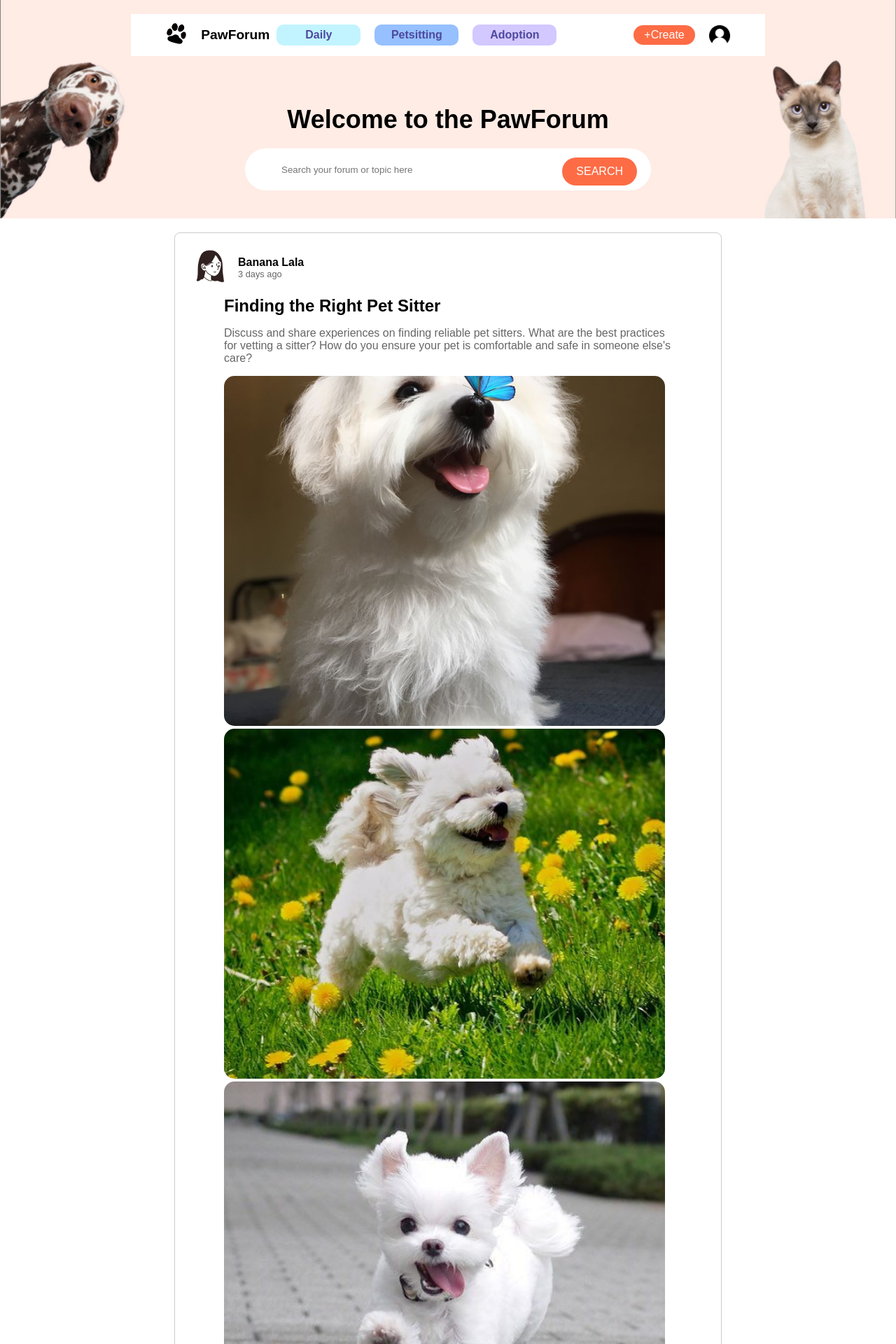
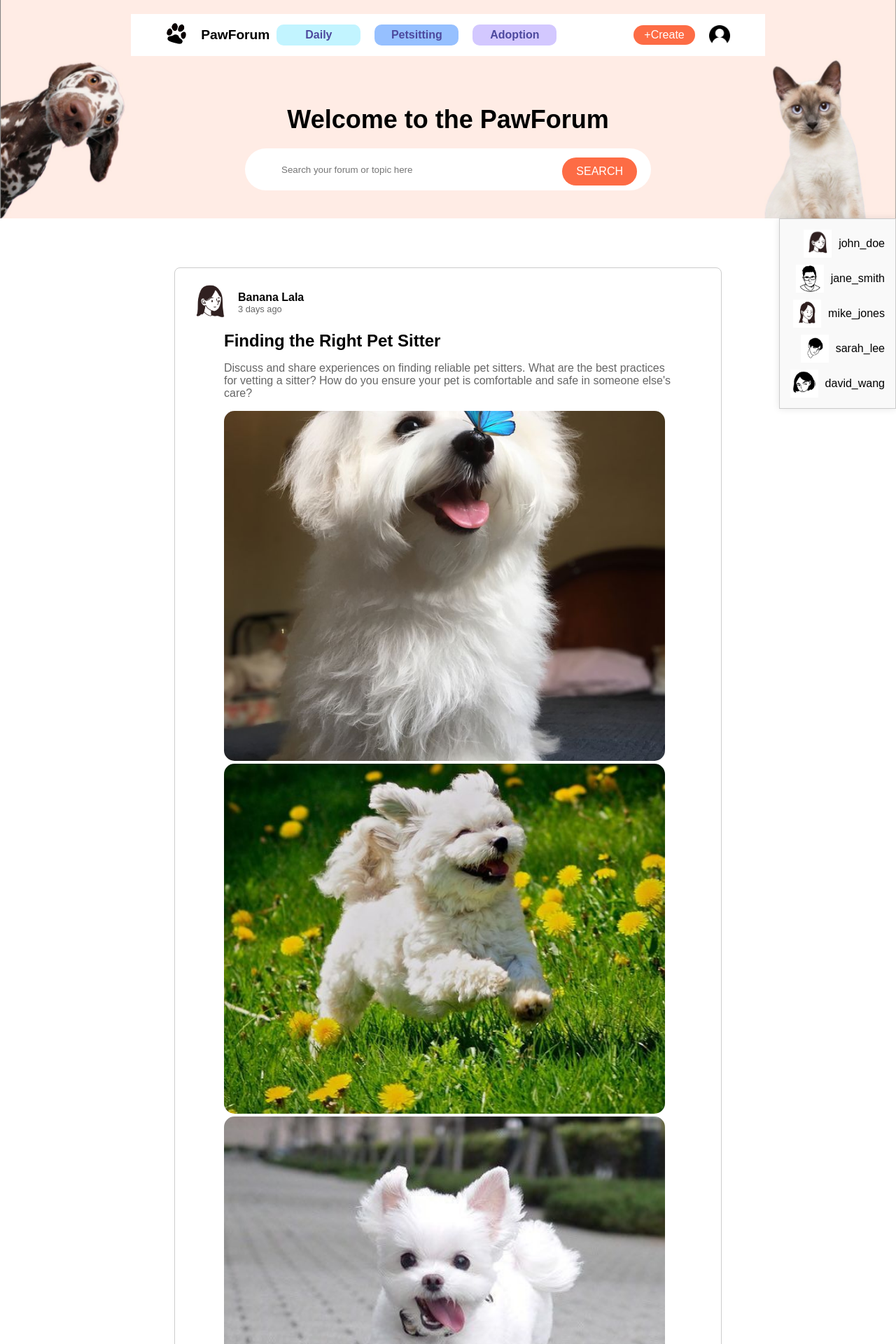
Before and after one commit to Misoto22/Paw-Forum, a Flask app: page /reply in a window 1280 px wide. Shown: the top 1920 px of the page at 70% size. Run offline with Flask 3, Linux system fonts and the light colour scheme; the visitor is signed in with stand-in values (Sample User, id 1).

Commit message:
create a user list for user who apply for the posted task

```diff
--- a/app/static/css/style.css
+++ b/app/static/css/style.css
@@ -26,7 +26,7 @@ nav {
   margin-right: 10px;
 }
 
-.nav-img img{
+.nav-img img {
   width: 30px;
   height: 30px;
   margin-left: 20px;
@@ -196,7 +196,7 @@ footer {
 }
 
 /* LOGIN */
-.nav-register a{
+.nav-register a {
   color: #ff6347;
   text-decoration: underline;
 }
@@ -230,7 +230,7 @@ footer {
   margin: 0 10px; /* Optional: Add space between the buttons */
 }
 
-.signuplink p{
+.signuplink p {
   text-decoration: underline;
   color: #ff6347;
 }
@@ -601,7 +601,6 @@ textarea {
   background-color: #e5533b;
 }
 
-
 /* POST REPLY page*/
 .reply-button {
   padding: 5px 10px;
@@ -725,3 +724,63 @@ textarea {
   border-radius: 4px;
   resize: vertical;
 }
+
+.forum-container {
+  position: relative;
+  padding-top: 50px;
+}
+
+.forum-detail-container {
+  position: relative;
+}
+
+.user-list-container {
+  position: absolute;
+  top: 0;
+  right: 0;
+  background-color: #f9f9f9;
+  border: 1px solid #ccc;
+  padding: 10px;
+  box-shadow: 0 0 10px rgba(0, 0, 0, 0.1);
+  z-index: 1000;
+}
+
+.user-list {
+  display: flex;
+  flex-direction: column;
+  align-items: flex-end;
+}
+
+.user {
+  display: flex;
+  align-items: center;
+  margin: 5px;
+  cursor: pointer;
+  position: relative;
+}
+
+.user-avatar {
+  width: 40px;
+  height: 40px;
+  margin-right: 10px;
+}
+
+.user-info-popup {
+  display: none;
+  position: absolute;
+  border: 1px solid #ccc;
+  background-color: #fff;
+  z-index: 1000;
+  padding: 20px;
+  box-shadow: 0 0 10px rgba(0, 0, 0, 0.1);
+  white-space: nowrap;
+}
+
+.popup-content {
+  text-align: left;
+}
+
+.close-popup {
+  position: absolute;
+  top: 10px;
+}
--- a/app/templates/components/post_reply.html
+++ b/app/templates/components/post_reply.html
@@ -1,8 +1,124 @@
 {% block content %}
-<div>
+<div class="forum-container">
+  <!-- Forum header -->
+  <div class="forum-header">
+    <!-- Header content -->
+  </div>
+
+  <!-- Forum detail container -->
+  <div class="forum-detail-container">
     {% include 'components/forum_detail.html' %}
-  <!-- <iframe src="/app/templates/components/forum_detail.html" frameborder="0" style="width: 100%; height: 100%"></iframe> -->
   </div>
+
+  <!-- User list container inside forum detail -->
+  <div class="user-list-container">
+    <div class="user-list">
+      <div
+        class="user"
+        data-username="john_doe"
+        data-name="John Doe"
+        data-gender="Male"
+        data-postcode="12345"
+        data-email="john@example.com"
+        data-phone="123-456-7890"
+        data-pettype="Dog"
+      >
+        <img
+          src="{{ url_for('static', filename='image/avatarLibrary/avatar1.png') }}"
+          alt="User Avatar"
+          class="user-avatar"
+        />
+        <span class="user-username">john_doe</span>
+      </div>
+
+      <div
+        class="user"
+        data-username="jane_smith"
+        data-name="Jane Smith"
+        data-gender="Female"
+        data-postcode="67890"
+        data-email="jane@example.com"
+        data-phone="987-654-3210"
+        data-pettype="Cat"
+      >
+        <img
+          src="{{ url_for('static', filename='image/avatarLibrary/avatar21.png') }}"
+          alt="User Avatar"
+          class="user-avatar"
+        />
+        <span class="user-username">jane_smith</span>
+      </div>
+
+      <div
+        class="user"
+        data-username="mike_jones"
+        data-name="Mike Jones"
+        data-gender="Male"
+        data-postcode="11223"
+        data-email="mike@example.com"
+        data-phone="555-666-7777"
+        data-pettype="Bird"
+      >
+        <img
+          src="{{ url_for('static', filename='image/avatarLibrary/avatar3.png') }}"
+          alt="User Avatar"
+          class="user-avatar"
+        />
+        <span class="user-username">mike_jones</span>
+      </div>
+
+      <div
+        class="user"
+        data-username="sarah_lee"
+        data-name="Sarah Lee"
+        data-gender="Female"
+        data-postcode="44556"
+        data-email="sarah@example.com"
+        data-phone="444-555-6666"
+        data-pettype="Fish"
+      >
+        <img
+          src="{{ url_for('static', filename='image/avatarLibrary/avatar24.png') }}"
+          alt="User Avatar"
+          class="user-avatar"
+        />
+        <span class="user-username">sarah_lee</span>
+      </div>
+
+      <div
+        class="user"
+        data-username="david_wang"
+        data-name="David Wang"
+        data-gender="Male"
+        data-postcode="77889"
+        data-email="david@example.com"
+        data-phone="333-222-1111"
+        data-pettype="Rabbit"
+      >
+        <img
+          src="{{ url_for('static', filename='image/avatarLibrary/avatar5.png') }}"
+          alt="User Avatar"
+          class="user-avatar"
+        />
+        <span class="user-username">david_wang</span>
+      </div>
+      <!-- Add more users as needed -->
+    </div>
+  </div>
+
+  <!-- User info popup -->
+  <div id="user-info-popup" class="user-info-popup">
+    <div class="popup-content">
+      <span class="close-popup">&times;</span>
+      <p><strong>Name:</strong> <span id="popup-name"></span></p>
+      <p><strong>Gender:</strong> <span id="popup-gender"></span></p>
+      <p><strong>Post Code:</strong> <span id="popup-postcode"></span></p>
+      <p><strong>Email:</strong> <span id="popup-email"></span></p>
+      <p><strong>Phone:</strong> <span id="popup-phone"></span></p>
+      <p><strong>Pet Type:</strong> <span id="popup-pettype"></span></p>
+    </div>
+  </div>
+
   <div class="reply-section">
     <div class="reply-form">
       <p>Add a comment</p>
@@ -31,6 +147,8 @@
       </div>
     </div>
   </div>
+</div>
 {% endblock %} {% block scripts %}
 <script src="{{ url_for('static', filename='js/topic_reply.js') }}"></script>
+<script src="{{ url_for('static', filename='js/user_info_popup.js') }}"></script>
 {% endblock %}
```
Also changed, not shown: app/static/js/user_info_popup.js (added, +47 -0 lines). Lines whose indentation alone changed are shown as unchanged.
